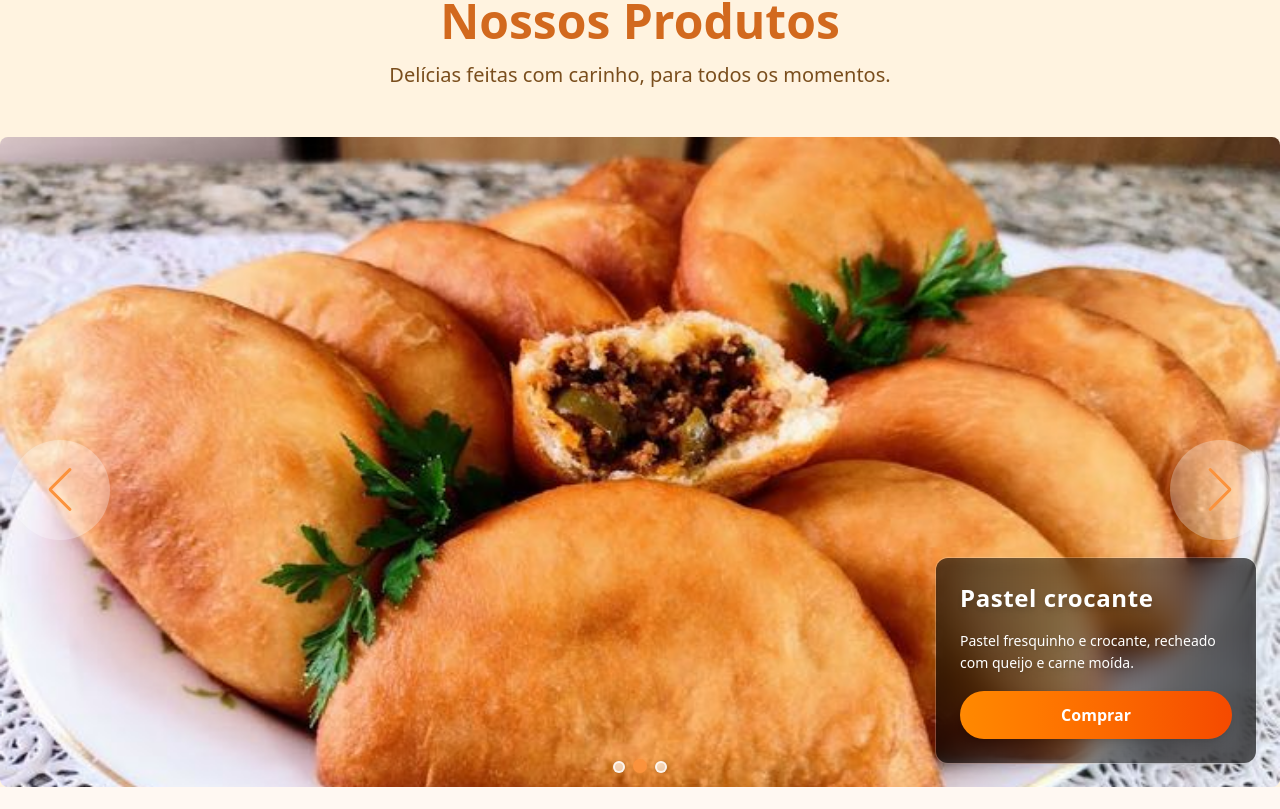
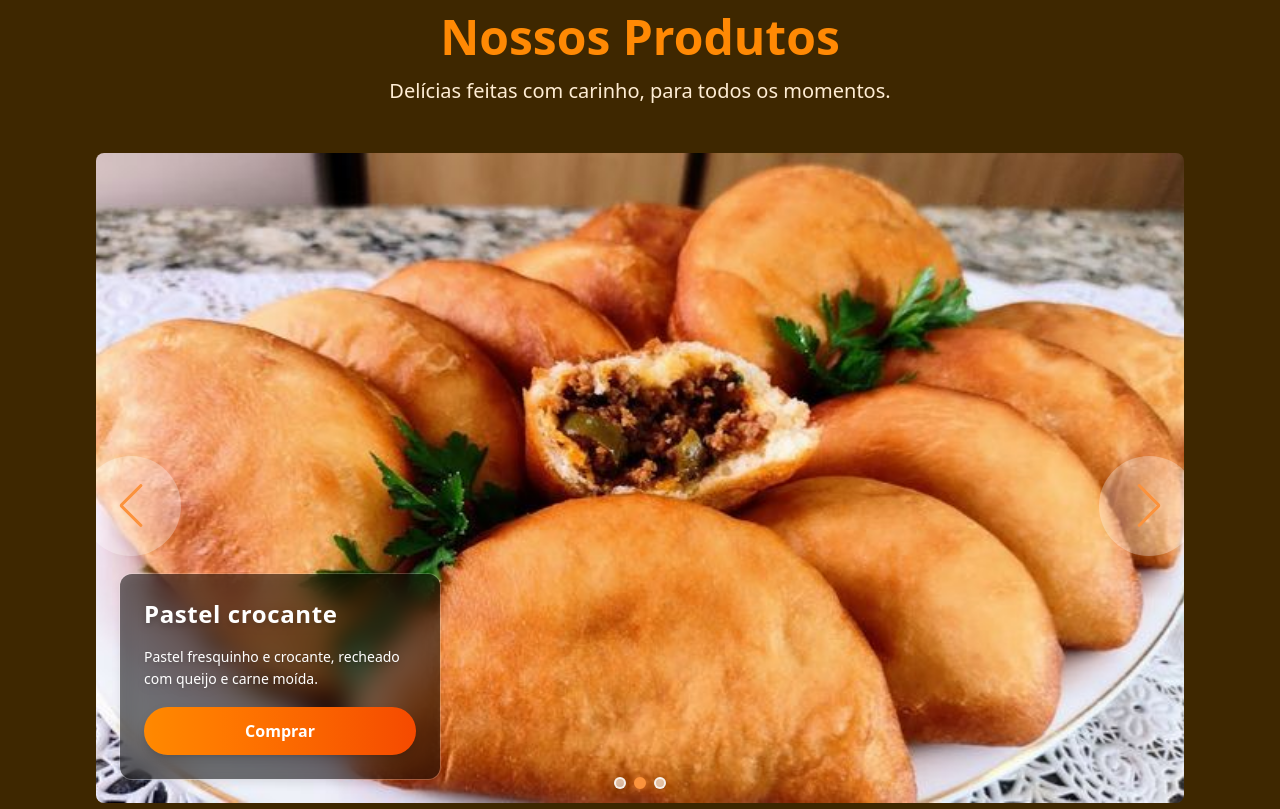
Before and after one commit to SamuelRicardos/salgados, a Next.js app: page / in a window 1280 px wide. Shown: the part 1651-2460 px from the top of the page. Built offline with nearby package versions, Linux system fonts and the light colour scheme.

Commit message:
fix carrosel e infos footer

```diff
--- a/src/components/Footer/index.tsx
+++ b/src/components/Footer/index.tsx
@@ -18,7 +18,7 @@ export const Footer = () => {
           <h4 className="text-xl font-semibold mb-4 text-orange-400">Contato</h4>
           <ul className="space-y-2 text-sm text-orange-100">
             <li className="flex items-center gap-2">
-              <BiPhone /> (61) 99999-9999
+              <BiPhone /> (84) 99999-9999
             </li>
             <li className="flex items-center gap-2">
               <IoLogoWhatsapp /> <a href="https://wa.me/5561999999999" target="_blank" rel="noopener noreferrer">WhatsApp</a>
@@ -27,7 +27,7 @@ export const Footer = () => {
               <BiEnvelope /> contato@salgadosdavo.com.br
             </li>
             <li className="flex items-center gap-2">
-              <BiMap /> Brasília - DF
+              <BiMap /> Parnamirim - RN
             </li>
           </ul>
         </div>
--- a/src/components/Produtos/index.tsx
+++ b/src/components/Produtos/index.tsx
@@ -12,7 +12,6 @@ import { Navigation, Pagination, Autoplay } from 'swiper/modules'
 import 'swiper/css'
 import 'swiper/css/navigation'
 import 'swiper/css/pagination'
-
 import './swiper-custom.css'
 
 const produtos = [
@@ -41,14 +40,12 @@ const produtos = [
 
 export const Produtos = () => {
   return (
-    <section id="produtos" className="bg-[#FFF3E0] relative">
-      <div className="absolute inset-0 bg-black/50 -z-10" />
-
-      <header className="text-center py-12 relative z-10">
-        <h2 className="text-4xl sm:text-5xl font-bold text-[#D2691E] 0 mb-4">
+    <section id="produtos" className="bg-[#3E2700] text-white py-16 px-6 sm:px-12 lg:px-24">
+      <header className="text-center mb-12">
+        <h2 className="text-4xl sm:text-5xl font-bold text-orange-400 mb-4">
           Nossos Produtos
         </h2>
-        <p className="text-lg sm:text-xl text-[#7A4E1D]">
+        <p className="text-lg sm:text-xl text-orange-100">
           Delícias feitas com carinho, para todos os momentos.
         </p>
       </header>
@@ -61,7 +58,7 @@ export const Produtos = () => {
         pagination={{ clickable: true }}
         autoplay={{ delay: 4000 }}
         loop
-        className="w-full h-[400px] sm:h-[500px] lg:h-[650px] rounded-lg overflow-hidden relative"
+        className="w-full h-[400px] sm:h-[500px] lg:h-[650px] rounded-lg overflow-hidden"
       >
         {produtos.map((produto) => (
           <SwiperSlide key={produto.id}>
@@ -77,19 +74,11 @@ export const Produtos = () => {
 
               <div
                 className="
-    absolute bottom-6 left-11 sm:left-auto sm:right-6
-    max-w-xs
-    bg-gradient-to-r from-black/60 via-black/40 to-black/60
-    backdrop-blur-md
-    rounded-xl
-    p-6
-    text-white
-    drop-shadow-lg
-    shadow-black/50
-    ring-1 ring-white/20
-    flex flex-col
-    space-y-4
-    animate-fadeInUp
+                  absolute bottom-6 left-6 sm:right-6
+                  max-w-xs bg-black/50 backdrop-blur-md
+                  rounded-xl p-6 text-white drop-shadow-lg
+                  shadow-black/50 ring-1 ring-white/20
+                  flex flex-col space-y-4 animate-fadeInUp
                 "
               >
                 <h3 className="text-2xl font-bold tracking-wide drop-shadow-md">{produto.nome}</h3>
@@ -99,18 +88,9 @@ export const Produtos = () => {
                   className="
                     bg-gradient-to-r from-orange-400 to-orange-600
                     hover:from-orange-500 hover:to-orange-700
-      text-white
-      font-semibold
-      py-3 px-8
-      rounded-full
-      shadow-lg
-      hover:shadow-xl
-      transition
-      duration-300
-      ease-in-out
-      transform
-      cursor-pointer
-      hover:-translate-y-1
+                    text-white font-semibold py-3 px-8 rounded-full
+                    shadow-lg hover:shadow-xl transition duration-300
+                    ease-in-out transform cursor-pointer hover:-translate-y-1
                   "
                   onClick={() => alert(`Comprar: ${produto.nome}`)}
                 >
--- a/src/components/Produtos/swiper-custom.css
+++ b/src/components/Produtos/swiper-custom.css
@@ -5,6 +5,14 @@
   border-radius: 9999px;
   padding: 50px;
   transition: background 0.3s;
+}
+
+.swiper-button-prev {
+  left: -15px; /* mais para a esquerda */
+}
+
+.swiper-button-next {
+  right: -15px; /* mais para a direita */
 }
 
 .swiper-button-prev:hover,
@@ -40,7 +48,7 @@
 .swiper-pagination-bullet-active {
   background-color: #fb923c;
   border-color: #fb923c;
-  width: 14px;
-  height: 14px;
+  width: 12px;
+  height: 12px;
   box-shadow: 0 0 6px rgba(251, 146, 60, 0.8);
 }
```
Lines whose indentation alone changed are shown as unchanged.
